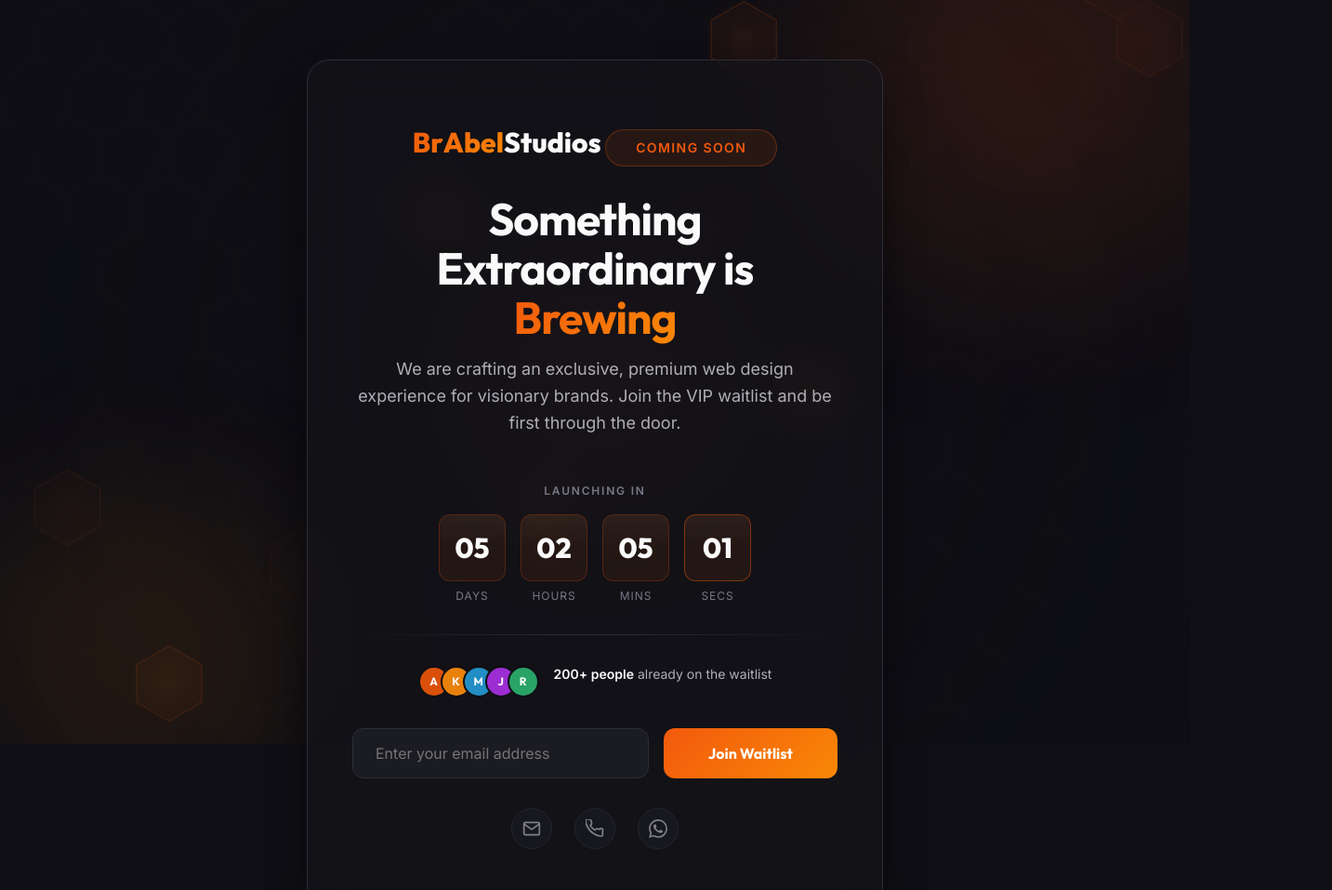
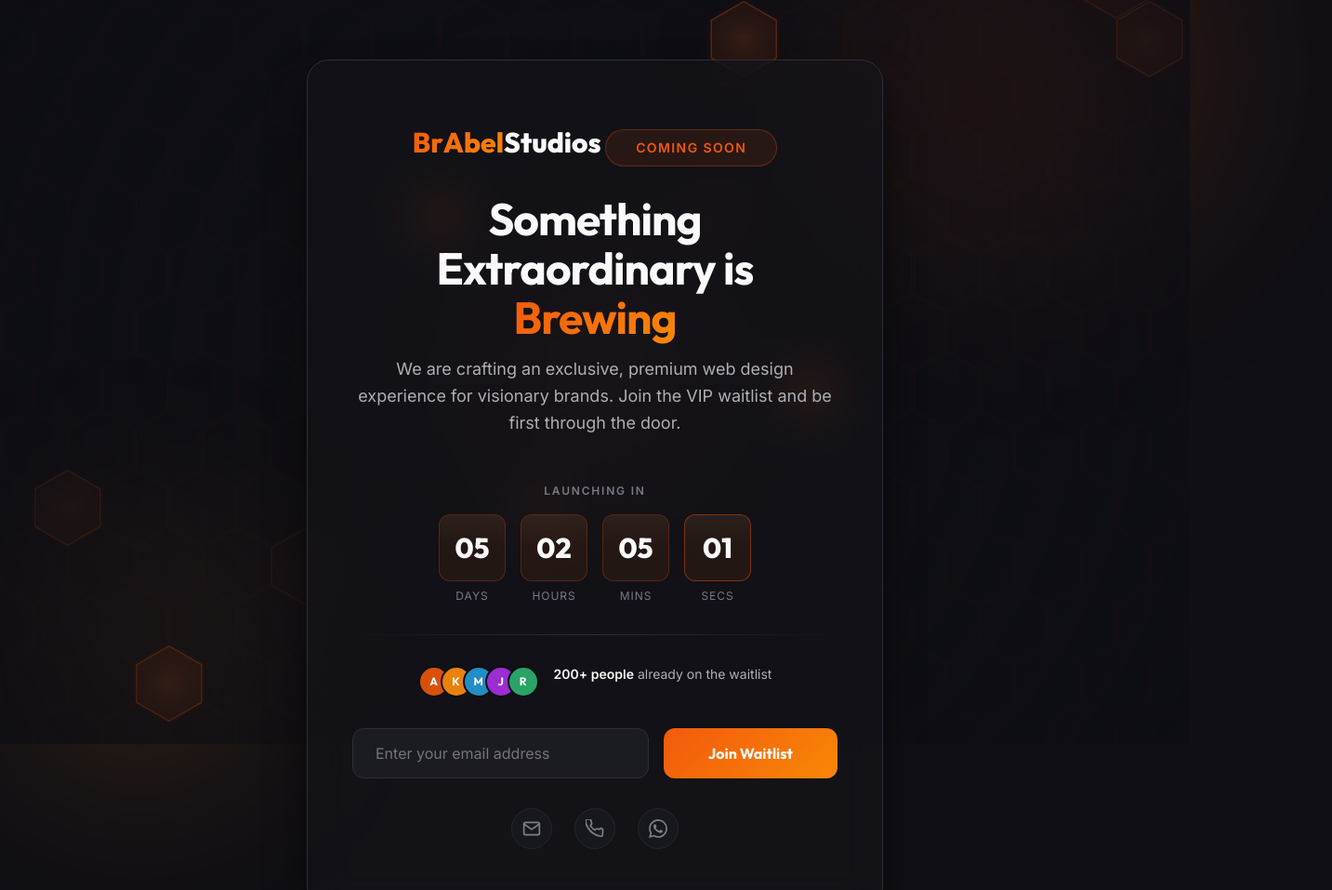
Before and after one commit to theernestmensah/brabelstudios-waitlist, a plain HTML site: page index.html in a window 1280 px wide. Shown: the top 957 px of the page at 93% size, 1433 px wide, since content can reach past the window. Drawn offline with Linux system fonts and the light colour scheme; no server answers; animation ran at ten frames a second.

Commit message:
Add files via upload

```diff
--- a/index.html
+++ b/index.html
@@ -40,9 +40,8 @@
 
         /* Fixed Dark Background with Hex Canvas */
         .waitlist-bg {
-            position: fixed;
+            position: absolute;
             inset: 0;
-            overflow: hidden;
             pointer-events: none;
             z-index: 1;
         }
@@ -384,26 +383,15 @@
             border: 1px solid rgba(239, 68, 68, 0.3);
         }
 
-        /* Jigsaw Canvas Background */
+        /* Hex Grid Canvas Background */
         #jigsaw-canvas {
-            position: absolute;
-            inset: 0;
-            width: 100%;
-            height: 100%;
+            position: fixed;
+            top: 0;
+            left: 0;
+            width: 100vw;
+            height: 100vh;
             pointer-events: none;
-            animation: puzzlePulse 8s ease-in-out infinite;
-        }
-
-        @keyframes puzzlePulse {
-
-            0%,
-            100% {
-                opacity: 0.38;
-            }
-
-            50% {
-                opacity: 0.55;
-            }
+            z-index: 1;
         }
     </style>
 </head>
```
